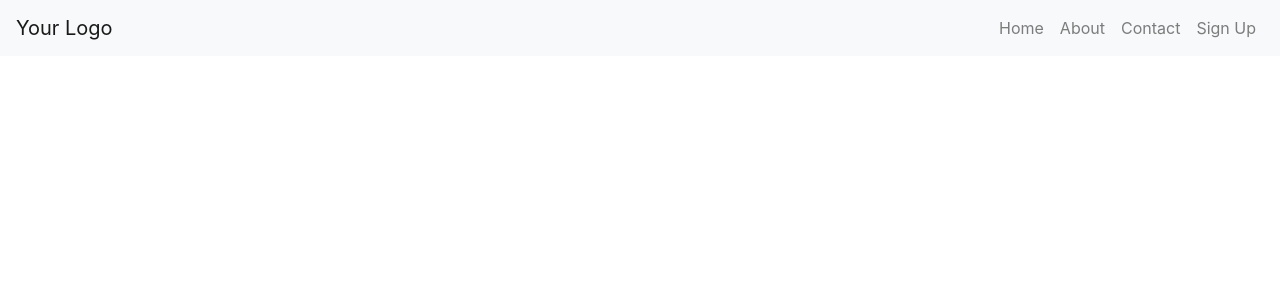
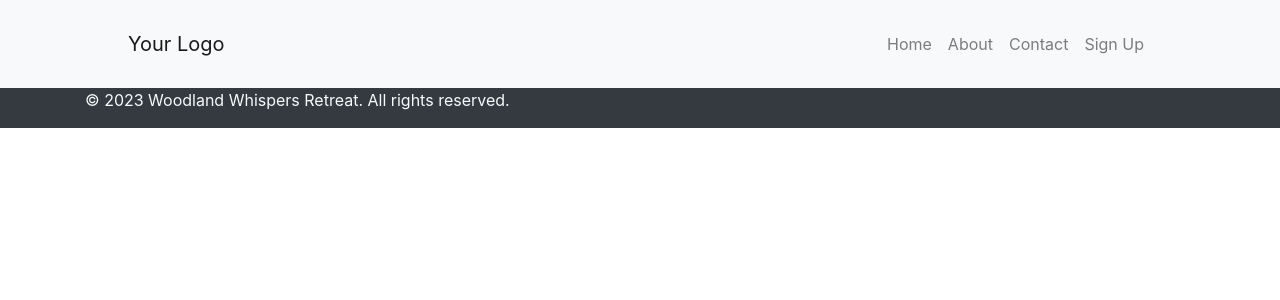
Before and after one commit to Thomas-Tomo/woodland-whispers-retreat, a Django app: page / in a window 1280 px wide. Shown: the top 300 px of the page. Run offline with Django 3.2, Linux system fonts and the light colour scheme.

Commit message:
Add footer to base.html

```diff
--- a/static/css/style.css
+++ b/static/css/style.css
@@ -0,0 +1,3 @@
+.navbar {
+    padding: 1.5rem 8rem;
+}
--- a/templates/base.html
+++ b/templates/base.html
@@ -13,12 +13,12 @@
     <meta name="author" content="Thomas-Tomo Domitrovic">
     <link rel="stylesheet" href="https://cdn.jsdelivr.net/npm/bootstrap@4.6.1/dist/css/bootstrap.min.css"
         integrity="sha384-zCbKRCUGaJDkqS1kPbPd7TveP5iyJE0EjAuZQTgFLD2ylzuqKfdKlfG/eSrtxUkn" crossorigin="anonymous">
-    <link rel="stylesheet" href="style.css">
+    <link rel="stylesheet" href="{% static 'css/style.css' %}">
     <title>Woodland Whispers Retreat</title>
 </head>
 
 <body>
-
+    <div class="content">
         <!-- Header start -->
 
         <header>
@@ -49,6 +49,45 @@
                 </div>
             </nav>
         </header>
+        <div>
+            {% block content %}
+            {% endblock content %}
+        </div>
+    </div>
+
+    <footer class="footer bg-dark text-light">
+        <div class="container">
+            <div class="row">
+                <div class="col-lg-6">
+                    <p>&copy; 2023 Woodland Whispers Retreat. All rights reserved.</p>
+                </div>
+                <div class="col-lg-6">
+                    <ul class="list-inline social-media">
+                        <li class="list-inline-item">
+                            <a href="https://github.com" target="_blank" rel="noopener noreferrer">
+                                <i class="fab fa-github"></i>
+                            </a>
+                        </li>
+                        <li class="list-inline-item">
+                            <a href="https://linkedin.com" target="_blank" rel="noopener noreferrer">
+                                <i class="fab fa-linkedin"></i>
+                            </a>
+                        </li>
+                        <li class="list-inline-item">
+                            <a href="https://facebook.com" target="_blank" rel="noopener noreferrer">
+                                <i class="fab fa-facebook"></i>
+                            </a>
+                        </li>
+                        <li class="list-inline-item">
+                            <a href="https://instagram.com" target="_blank" rel="noopener noreferrer">
+                                <i class="fab fa-instagram"></i>
+                            </a>
+                        </li>
+                    </ul>
+                </div>
+            </div>
+        </div>
+    </footer>
 
     <script src="https://cdn.jsdelivr.net/npm/jquery@3.5.1/dist/jquery.slim.min.js"
         integrity="sha384-DfXdz2htPH0lsSSs5nCTpuj/zy4C+OGpamoFVy38MVBnE+IbbVYUew+OrCXaRkfj" crossorigin="anonymous">
```
Lines whose indentation alone changed are shown as unchanged.
